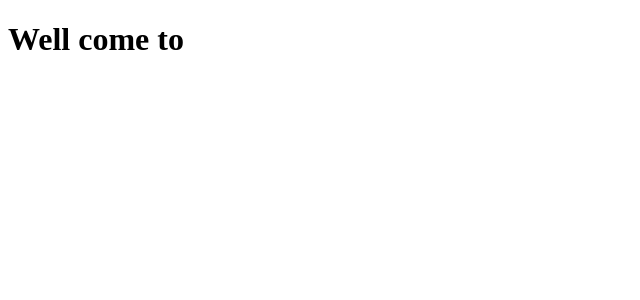
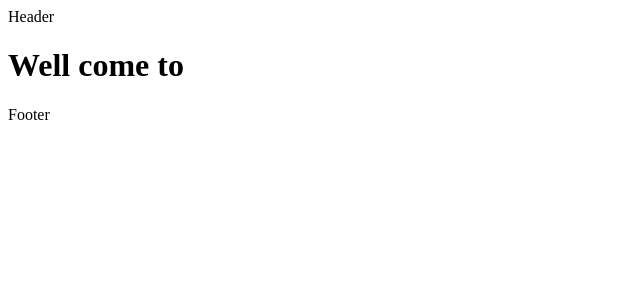
Before and after one commit to puzaan/mern-ecommerce, a React (Create React App) app in the folder frontend/: page / in a window 1280 px wide. Shown: the top 300 px of the page, without its empty margins (0-640 px from the left). Built offline with nearby package versions, Linux system fonts and the light colour scheme.

Commit message:
Created header footer component

```diff
--- a/frontend/src/App.js
+++ b/frontend/src/App.js
@@ -1,10 +1,14 @@
 
 import './App.css';
+import Footer from './component/Footer';
+import Header from './component/Header';
 
 function App() {
   return (
     <>
+    <Header/>
 <h1> Well come to </h1>
+<Footer/>
     </>
   );
 }
--- /dev/null
+++ b/frontend/src/component/Footer.js
@@ -0,0 +1,12 @@
+
+import React from 'react';
+
+const Footer = () => {
+    return (
+        <div>
+            Footer
+        </div>
+    )
+}
+
+export default Footer
--- /dev/null
+++ b/frontend/src/component/Header.js
@@ -0,0 +1,12 @@
+import React from "react";
+
+
+const Header = () => {
+    return (
+        <div>
+            Header
+        </div>
+    )
+}
+
+export default Header
```
